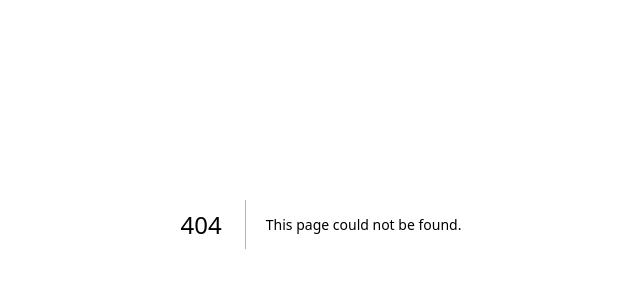
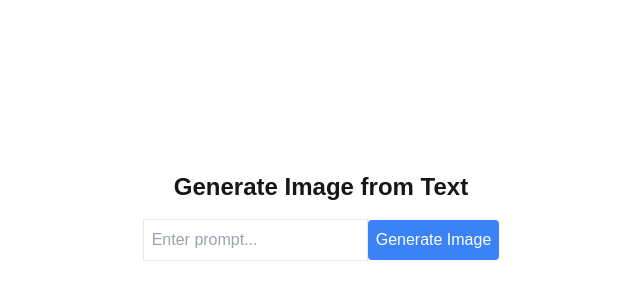
Before and after one commit to giridhar1105/AI-img, a Next.js app in the folder ai-img/: page /Deepai in a window 1280 px wide. Before the commit this address had no page. Shown: the part 176-476 px from the top of the page, without its empty margins (319-959 px from the left). Built offline with nearby package versions, Linux system fonts and the light colour scheme.

Commit message:
first commit

```diff
--- /dev/null
+++ b/ai-img/app/Deepai/page.tsx
@@ -0,0 +1,87 @@
+"use client";
+
+import React, { useState } from "react";
+import axios from "axios";
+
+const Home: React.FC = () => {
+  const [image, setImage] = useState<string | null>(null);
+  const [prompt, setPrompt] = useState<string>("");
+  const [loading, setLoading] = useState<boolean>(false);
+  const [error, setError] = useState<string | null>(null);
+
+  const generateImage = async () => {
+    if (!prompt.trim()) {
+      setError("Please enter a valid prompt.");
+      return;
+    }
+
+    setLoading(true);
+    setImage(null);
+    setError(null);
+
+    try {
+      const response = await axios.post(
+        "https://api.deepai.org/api/text2img",
+        { text: prompt },
+        {
+          headers: {
+            "Api-Key": "f3332e25-08d5-4fd8-bd7e-26f26f51df97",
+            "Content-Type": "application/json",
+          },
+        }
+      );
+      setImage(response.data.output_url);
+    } catch (error) {
+      if (axios.isAxiosError(error)) {
+        const status = error.response?.status;
+        if (status === 401) {
+          setError("Unauthorized: Invalid API key.");
+        } else if (status === 500) {
+          setError("Server error: Please try again later.");
+        } else {
+          setError("Failed to generate image. Please try again.");
+        }
+      } else {
+        setError("An unexpected error occurred.");
+      }
+    }
+    setLoading(false);
+  };
+
+  return (
+    <div className="flex justify-center items-center min-h-screen">
+      <div className="text-center">
+        <h1 className="text-2xl font-bold mb-4">Generate Image from Text</h1>
+
+        <input
+          type="text"
+          value={prompt}
+          onChange={(e) => setPrompt(e.target.value)}
+          className="border p-2 mb-4"
+          placeholder="Enter prompt..."
+        />
+
+        <button
+          onClick={generateImage}
+          className="bg-blue-500 text-white p-2 rounded hover:bg-blue-600"
+          disabled={!prompt.trim()}
+        >
+          Generate Image
+        </button>
+
+        {loading && <div className="spinner mx-auto mt-4"></div>}
+
+        {error && <p className="text-red-500 mt-4">{error}</p>}
+
+        {image && !loading && (
+          <div>
+            <h2 className="mt-4">Generated Image:</h2>
+            <img src={image} alt="Generated" className="mt-4" />
+          </div>
+        )}
+      </div>
+    </div>
+  );
+};
+
+export default Home;
```
